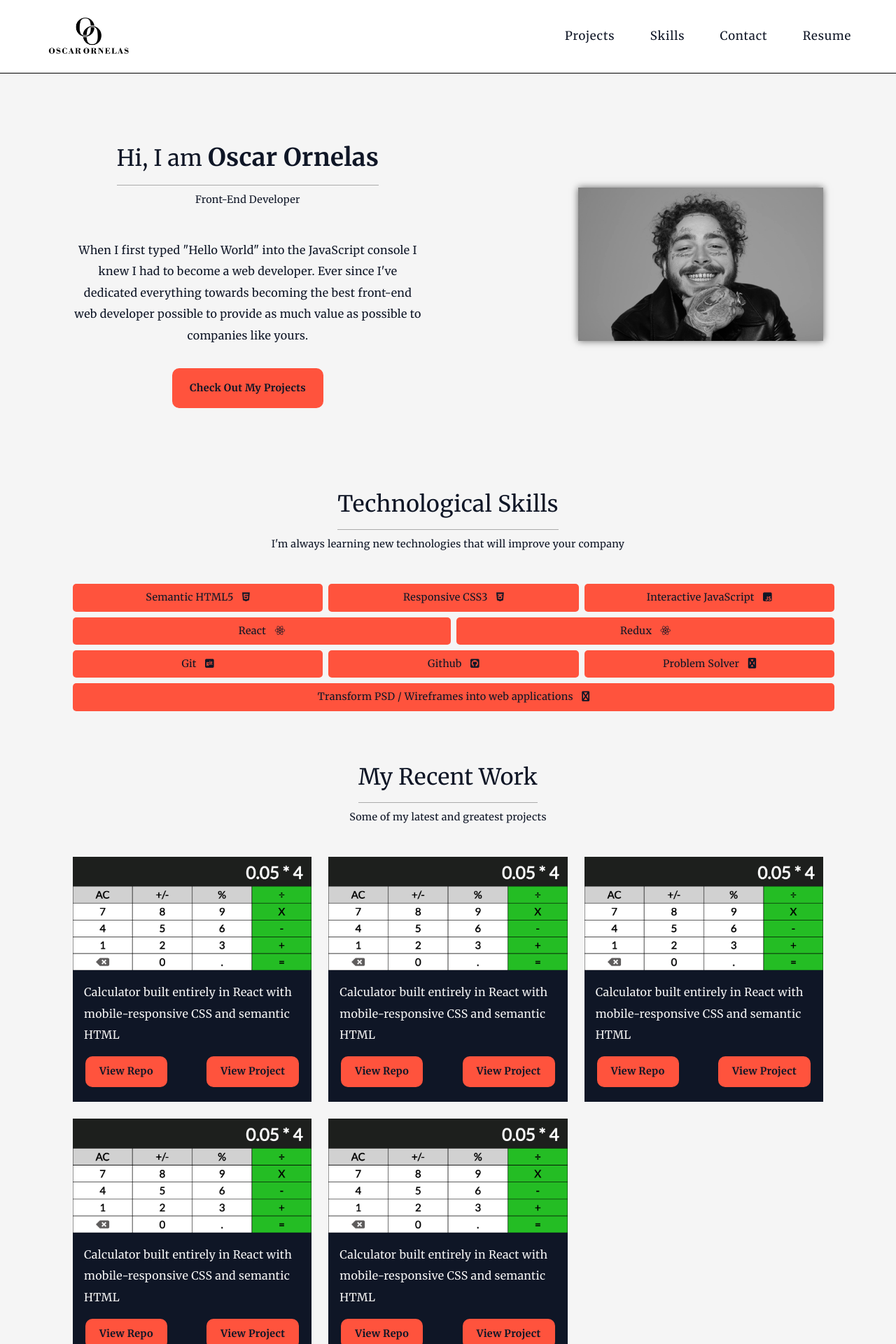
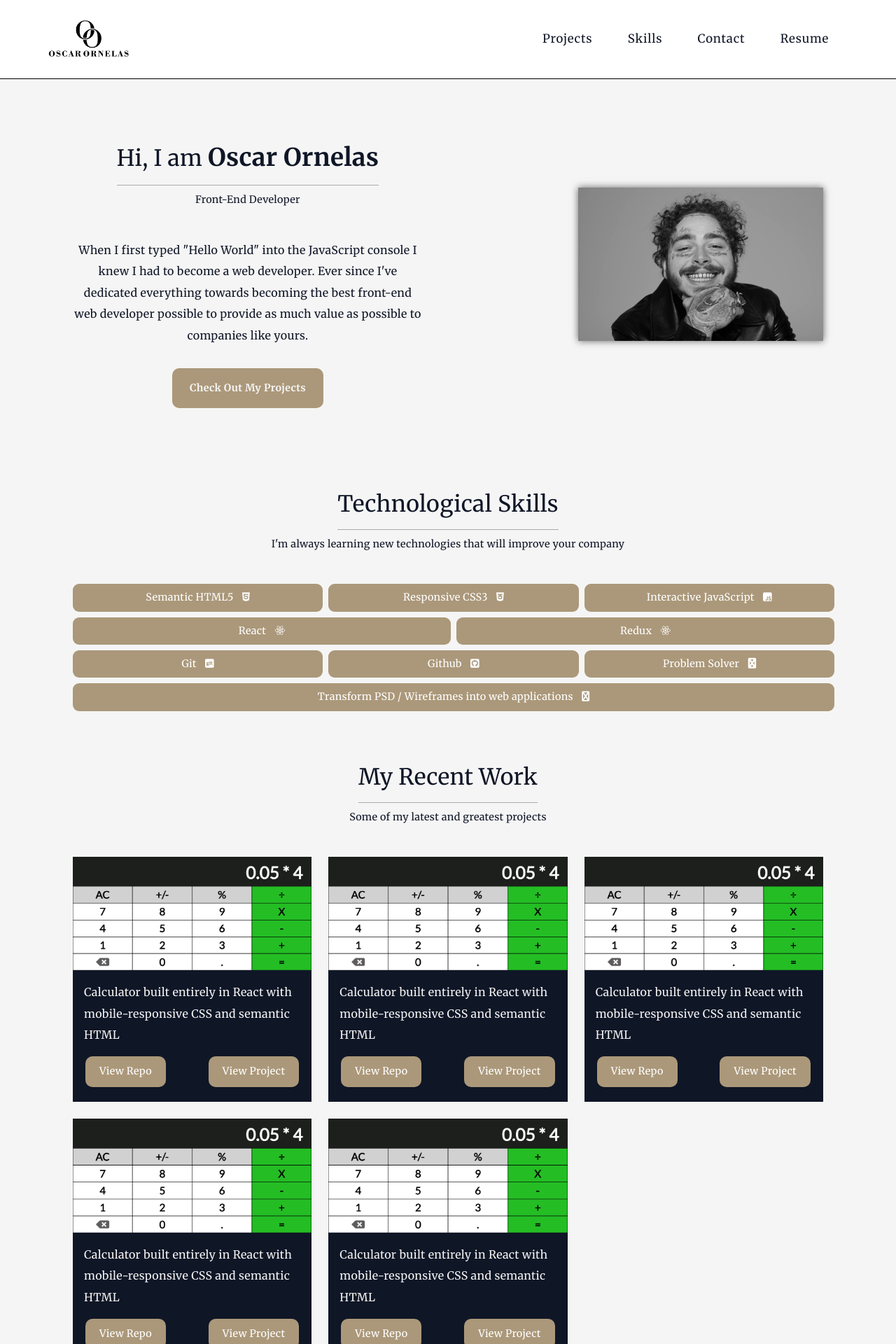
Before and after one commit to Oscar-Ornelas/portfolio-app, a React (Create React App) app: page / in a window 1280 px wide. Shown: the top 1920 px of the page at 70% size. Built offline with nearby package versions, Linux system fonts and the light colour scheme; the HTML template or start-up script is replaced by a standard one.

Commit message:
color scheme changes

```diff
--- a/src/App.css
+++ b/src/App.css
@@ -67,7 +67,8 @@ a:visited {
   line-height: 1.8;
 }
 
-.btn {
+.btn,
+.btn:visited {
   text-decoration: none;
   font-family: 'Merriweather', serif;
   font-size: 0.9rem;
@@ -75,7 +76,8 @@ a:visited {
   display: block;
   padding: 15px 25px;
   border-radius: 10px;
-  background: #FF533D;
+  background: rgba(171, 152, 122, 1);
+  color: #F5F5F5;
   border: none;
   transform: scale(1);
   transition: transform 400ms;
@@ -83,7 +85,7 @@ a:visited {
 
 .btn:hover,
 .btn:focus {
-  background: #FF533D;
+  background: rgba(171, 152, 122, 0.8);
   transform: scale(1.05);
 }
 
@@ -130,16 +132,21 @@ a:visited {
   transition: transform 500ms;
 }
 
+.navigation-close {
+  transform: translateX(-100%);
+  transition: transform 1000ms;
+}
+
+
 .nav-list {
   display: flex;
   list-style: none;
-  padding: 0 0 0 2em;
   justify-content: center;
 }
 
 .nav-item {
-  padding: 1em 0;
-  margin: 0 2.5em 0 0;
+  font-size: 0.95rem;
+  padding: 0 0.75em;
   letter-spacing: 0.8px;
   transform: translateY(0);
   transition: transform 500ms;
@@ -186,6 +193,12 @@ a:visited {
   .nav {
     position: initial;
     background: none;
+  }
+
+  .navigation-close,
+  .navigation-open {
+    transform: translateX(0);
+    transition: transform 500ms;
   }
 
   .nav-item {
@@ -303,6 +316,10 @@ a:visited {
 }
 
 /*Portfolio*/
+.portfolio-container {
+  padding: 0 1.5em;
+}
+
 .portfolio {
   display: grid;
   grid-template-columns: repeat(auto-fit, minmax(300px, 1fr));
@@ -322,8 +339,17 @@ a:visited {
   font-size: 0.45rem;
 }
 
-.btn-project {
+.btn-project,
+.btn-project:visited {
+  font-weight: 400;
+  background: rgba(171, 152, 122, 1);
   padding: 8px 20px;
+  color: #fff;
+}
+
+.btn-project:hover,
+.btn-project:focus {
+  background: rgba(171, 152, 122, 0.6);
 }
 
 .btn-project:first-of-type{
@@ -332,10 +358,17 @@ a:visited {
 
 .project-img {
   object-fit: cover;
+  width: 100%;
 }
 
 .caption {
    padding: 1em 1em;
+}
+
+@media (min-width: 700px) {
+  .portfolio-container {
+    padding: 0 6.5em;
+  }
 }
 
 /*Skills*/
@@ -348,11 +381,11 @@ a:visited {
 }
 
 .skill {
-  color: #0F1626;
+  color: #fff;
   text-align: center;
   padding: 6px 10px;
-  background: #FF533D;
-  border-radius: 5px;
+  background: #AB987A;
+  border-radius: 9px;
   font-size: 0.9rem;
   -webkit-transition: background-color 400ms,
                       color 400ms;
@@ -360,8 +393,8 @@ a:visited {
 
 .skill:hover,
 .skill:focus {
-  background: #0F1626;
-  color: #FF533D;
+  background: #fff;
+  color: #AB987A;
   -webkit-transition: background-color 400ms,
                       color 400ms;
 }
--- a/src/App.js
+++ b/src/App.js
@@ -11,7 +11,7 @@ function App() {
   return (
     <div>
       <Header/>
-      <main className="container">
+      <main>
         <Introduction/>
         <Skills/>
         <Portfolio/>
--- a/src/Header.js
+++ b/src/Header.js
@@ -17,7 +17,7 @@ class Header extends React.Component {
           <img className="logo" alt="" src={logo}/>
         </a>
           <button onClick={this.toggleNavSlide} aria-label="Open navigation" className="open-nav">&#9776;</button>
-          <nav className={this.state.navSlide ? "nav navigation-open" : "nav"}>
+          <nav className={this.state.navSlide ? "nav navigation-open" : "nav navigation-close"}>
 
             <ul className="nav-list">
               <li className="nav-item" ><a className="nav-link" href="#projects">Projects</a></li>
--- a/src/Introduction.js
+++ b/src/Introduction.js
@@ -3,7 +3,7 @@ import person from './imgs/post.jpg';
 
 function Introduction() {
   return (
-    <section id="about" className="intro">
+    <section id="about" className="intro container">
       <div className="intro-content">
         <div className="section-intro">
           <h1 className="intro-header section-header">Hi, I am <strong>Oscar Ornelas</strong></h1>
--- a/src/Portfolio.js
+++ b/src/Portfolio.js
@@ -5,7 +5,7 @@ import Project from './PortfolioProject';
 
 function Portfolio() {
   return (
-    <section id="projects">
+    <section id="projects" className="portfolio-container">
       <div className="section-intro">
         <h1 className="section-header">My Recent Work</h1>
         <p className="section-subtitle">Some of my latest and greatest projects</p>
--- a/src/Reasons.js
+++ b/src/Reasons.js
@@ -2,7 +2,7 @@ import React from 'react';
 
 function Reasons() {
   return (
-    <section className="reasons">
+    <section className="reasons container">
       <div className="section-intro">
         <h1 className="reasons-header section-header">Why Hire Me?</h1>
         <p className="section-subtitle">Only a few of the advantages of working with me</p>
--- a/src/SkillsContainer.js
+++ b/src/SkillsContainer.js
@@ -3,7 +3,7 @@ import Skill from './Skill.js';
 
 function SkillsContainer() {
   return (
-    <section id="skills">
+    <section id="skills" className="container">
       <div className="section-intro">
         <h1 className="section-header">Technological Skills</h1>
         <p className="section-subtitle">I'm always learning new technologies that will improve your company</p>
```
